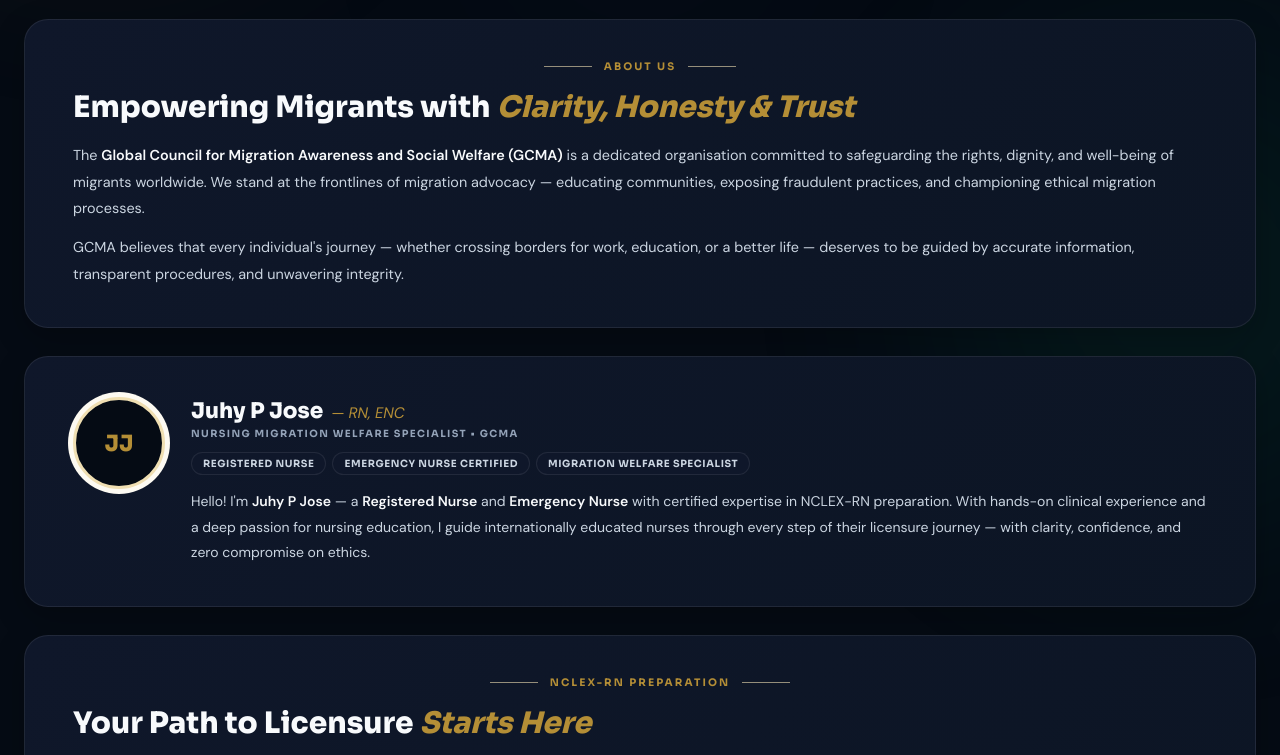
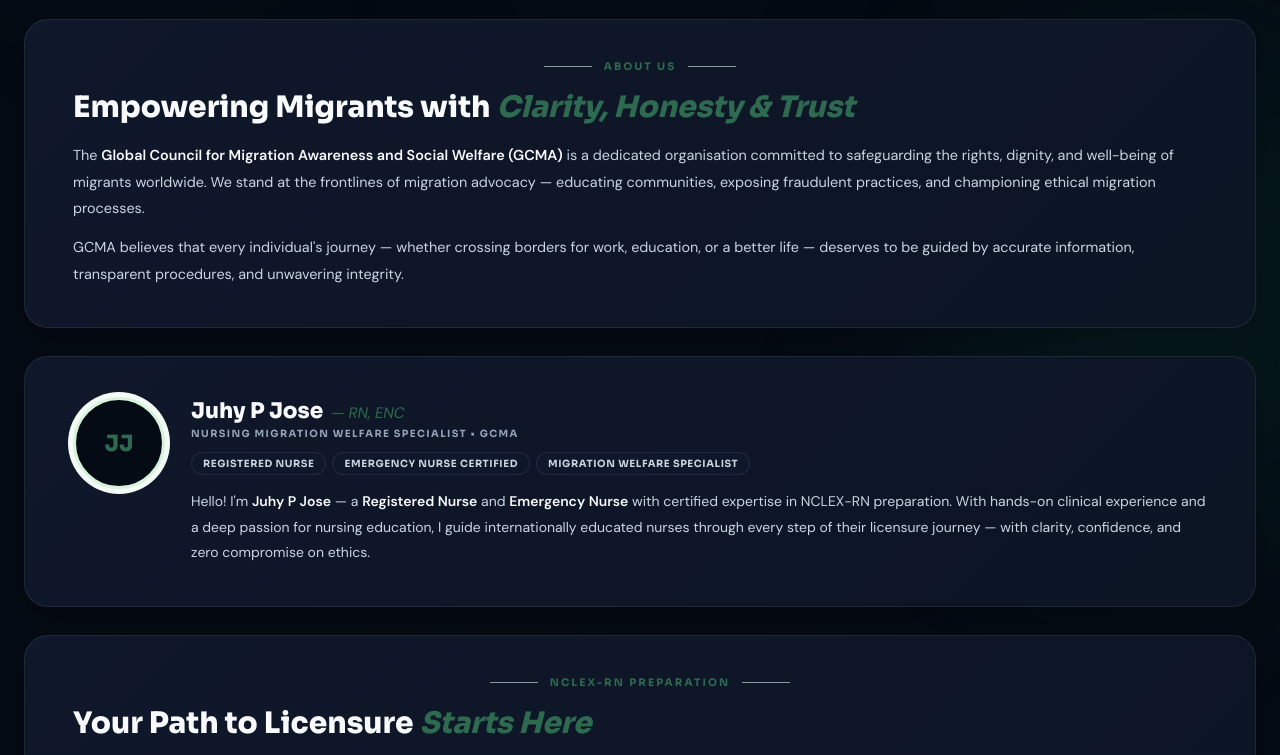
Before and after one commit to roshil-6/nclex, a website: page platform.html in a window 1280 px wide. Shown: the part 411-1166 px from the top of the page. Drawn offline with Linux system fonts and the light colour scheme; sample sign-in values are in the browser's storage; a web font is replaced by a local one.

Commit message:
design: transition color combination to dark green and white

```diff
--- a/css/main.css
+++ b/css/main.css
@@ -9,21 +9,21 @@
   --surface-2:   #f8fafc; /* slate */
 
   /* Brand */
-  --navy:        #0a1824;
-  --navy-2:      #0e2130;
-  --navy-3:      #173347;
-  --amber:       #d97706;
-  --amber-2:     #f59e0b;
-  --amber-soft:  #fffbeb;
-  --amber-border:#fde68a;
+  --navy:        #1b4332; /* Deep Forest Green */
+  --navy-2:      #2d6a4f; /* Medium Forest Green */
+  --navy-3:      #40916c; /* Soft Emerald Green */
+  --amber:       #2d6a4f; /* Primary Green Accent */
+  --amber-2:     #52b788; /* Bright Green Accent */
+  --amber-soft:  #f4faf6; /* Soft Green Tint Background */
+  --amber-border:#d8f3dc; /* Green Border Highlight */
 
   /* Legacy aliases for code compatibility */
-  --green:       #0a1824; /* navy */
-  --green-mid:   #0e2130; /* navy-2 */
-  --green-light: #f1f5f9; /* slate-2 */
-  --gold:        #d97706; /* amber */
-  --gold-light:  #fffbeb; /* amber-soft */
-  --gold-border: #fde68a; /* amber-border */
+  --green:       #1b4332;
+  --green-mid:   #2d6a4f;
+  --green-light: #f4f8f5;
+  --gold:        #2d6a4f;
+  --gold-light:  #f4faf6;
+  --gold-border: #d8f3dc;
 
   /* Text */
   --text:        #0f172a; /* Slate 900 */
--- a/css/platform.css
+++ b/css/platform.css
@@ -8,27 +8,26 @@
 @import url('https://fonts.googleapis.com/css2?family=Sora:wght@400;500;600;700;800&family=DM+Sans:ital,opsz,wght@0,9..40,400;0,9..40,500;0,9..40,600;0,9..40,700;1,9..40,400&display=swap');
 
 :root {
-  /* Palette - Gold and White Luxury Theme */
-  --navy:         #b48e36; /* Dark Gold Accent */
-  --navy-2:       #d4af37; /* Bright Metallic Gold */
-  --navy-3:       #e5c158; /* Soft Metallic Gold */
-  --amber:        #b48e36; /* Primary Gold */
-  --amber-2:      #d4af37; /* Light Gold */
-  --amber-soft:   #fdfaf2; /* Elegant Soft Gold Tint */
-  --amber-border: #f0dfb2; /* Gold Border Highlight */
+  /* Palette - Dark Green and White Theme */
+  --navy:         #1b4332; /* Deep Forest Green */
+  --navy-2:       #2d6a4f; /* Medium Forest Green */
+  --navy-3:       #40916c; /* Soft Emerald Green */
+  --amber:        #2d6a4f; /* Primary Green Accent */
+  --amber-2:      #52b788; /* Bright Green Accent */
+  --amber-soft:   #f4faf6; /* Soft Green Tint Background */
+  --amber-border: #d8f3dc; /* Green Border Highlight */
 
-  /* Creamy Smooth Light Theme Canvas colors */
+  /* Canvas colors */
   --slate:        #fcfcfc; /* Pristine White Canvas */
-  --slate-2:      #f9f7f2; /* Soft Alabaster */
-  --slate-3:      #eadebe; /* Darker Gold Tint */
+  --slate-2:      #f4f8f5; /* Soft Muted Green-White */
+  --slate-3:      #d8f3dc; /* Light Sage Green Border */
   --surface:      #ffffff; /* Pure White Card Canvas */
 
-  --text:         #1c1b18; /* Deep Charcoal Gold */
-  --text-2:       #4c4940; /* Muted Slate Gold */
-  --text-3:       #7e796c; /* Soft Earth Gold */
-  --border:       #ede7d9; /* Gold Ivory Borders */
-  --border-2:     #d6cbab;
-
+  --text:         #1c1c1a; /* Deep Charcoal Green */
+  --text-2:       #404a43; /* Muted Sage Gray */
+  --text-3:       #6a756e; /* Soft Green-Earth Gray */
+  --border:       #e2ebe5; /* Clean Sage Borders */
+  --border-2:     #b7c9be;
 
   /* Semantic */
   --green:        #10b981;
```
